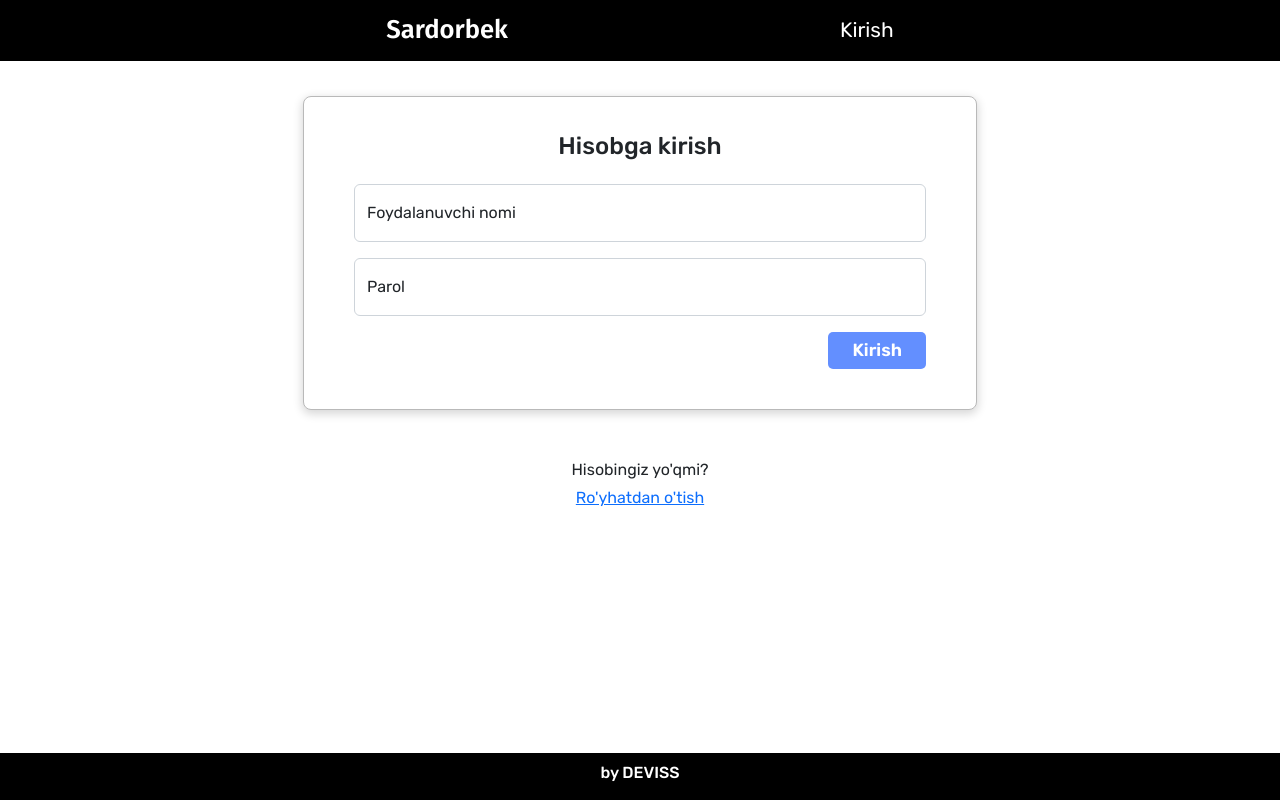
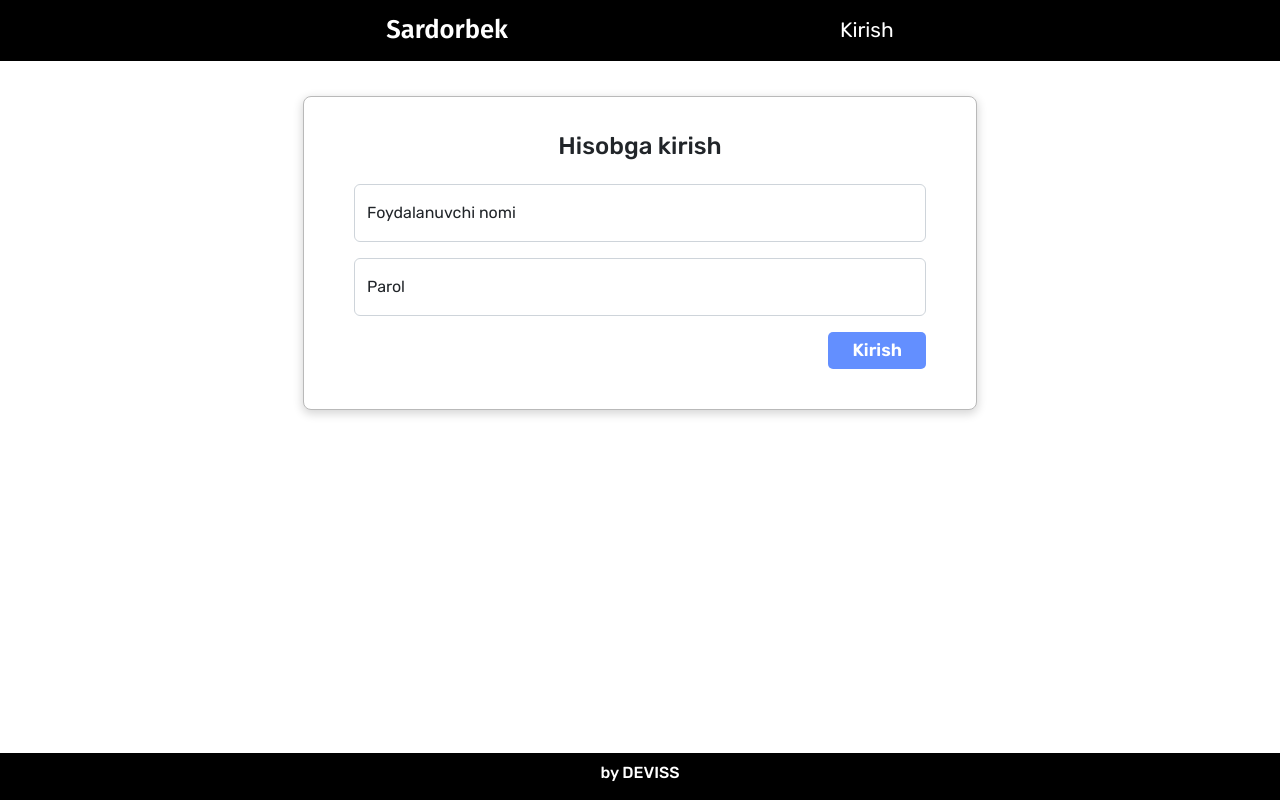
Before and after one commit to LaaFerta/Sardor-Aka-Web, a React (Create React App) app: page / in a window 1280 px wide. Built offline with nearby package versions, Linux system fonts and the light colour scheme.

Commit message:
fixed login page

```diff
--- a/src/page/Protector.js
+++ b/src/page/Protector.js
@@ -25,7 +25,7 @@ function Protector(props) {
    }, [])
 
    const isAuth = useSelector(state => state.isAuth)
-   return isAuth ? <Outlet /> : location.pathname == "/signup" ? <SignUp /> : <SignIn />
+   return isAuth ? <Outlet /> : <SignIn />
 }
 
 export default Protector;
--- a/src/page/SignIn.js
+++ b/src/page/SignIn.js
@@ -31,13 +31,13 @@ function SignIn(props) {
          },
          body: JSON.stringify({ username, password })
       }).then(result => result.json()).then(data => {
+         setLoading(false)
          if (data.error) return toastError(data.error)
 
-         setLoading(false)
          dispatch(setSignedIn(data.user))
-
          navigate('/')
          toastSuccess(data.success)
+
          localStorage.setItem('token', data.token)
          localStorage.setItem('user', JSON.stringify(data.user))
 
@@ -73,10 +73,10 @@ function SignIn(props) {
                </div>
             </form>
          </div>
-         <div className='text-center mt-5 dont-account'>
+         {/* <div className='text-center mt-5 dont-account'>
             <p className='mb-1'> Hisobingiz yo'qmi? </p>
             <Link className='e-link' to='/signup'> Ro'yhatdan o'tish</Link>
-         </div>
+         </div> */}
       </div>
    );
 }
--- a/src/redux/reducersMain.js
+++ b/src/redux/reducersMain.js
@@ -9,7 +9,8 @@ const initialState = {
    goods: [],
    categoryGoods: [],
    activeLink: undefined,
-   baseURL: "https://famous-dog-miniskirt.cyclic.app"
+   // baseURL: "https://famous-dog-miniskirt.cyclic.app"
+   baseURL: "http://localhost:1000"
 }
 
 function debtReducers(state = initialState, { type, payload }) {
@@ -21,8 +22,8 @@ function debtReducers(state = initialState, { type, payload }) {
             user: payload
          }
       case "SET_SIGNED_OUT":
-         localStorage.removeItem('token188')
-         localStorage.removeItem('user188')
+         localStorage.removeItem('token')
+         localStorage.removeItem('user')
          return {
             ...state,
             isAuth: false,
```
